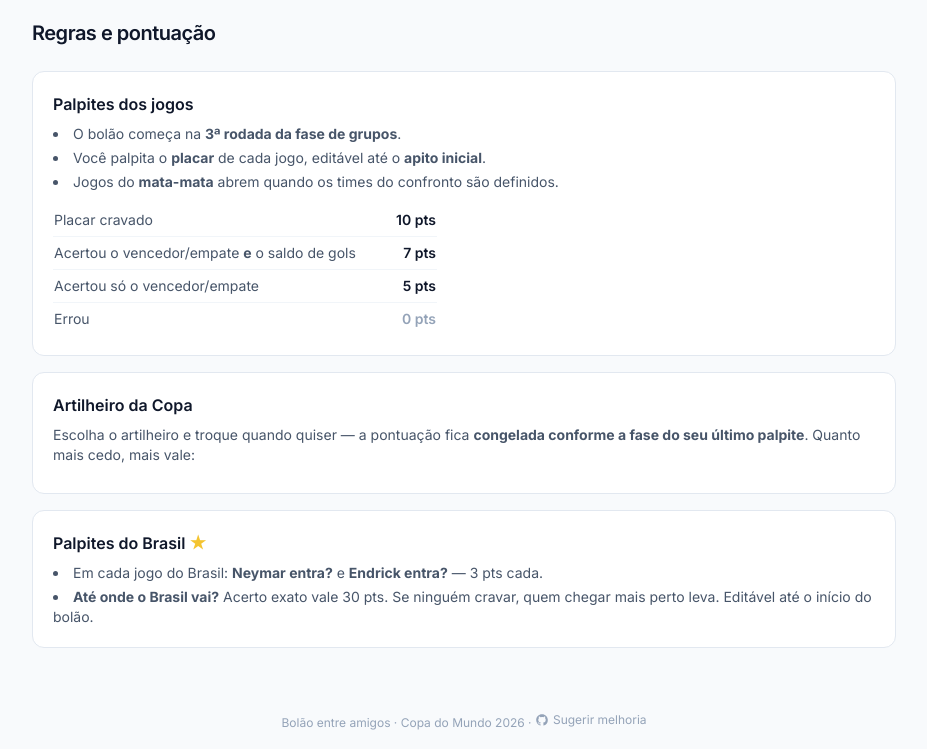
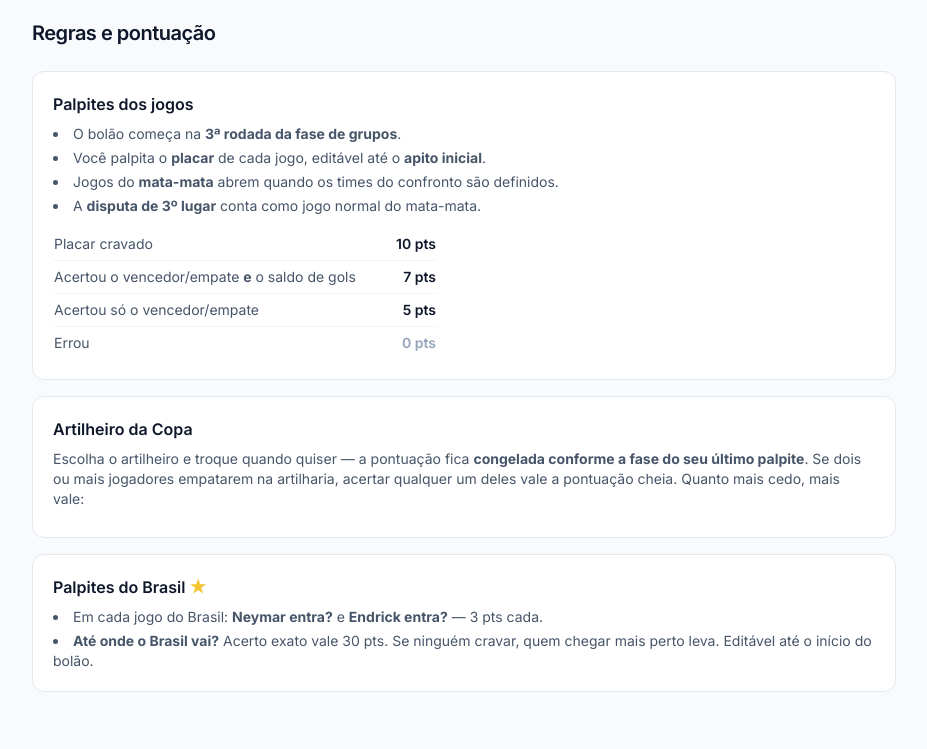
Before and after one commit to marinabpassos/projeto_bolao, a Python web app: template app/templates/regras.html in a window 1280 px wide. Shown: the part 154-903 px from the top of the page, without its empty margins (176-1103 px from the left). Run offline with Jinja, Linux system fonts and the light colour scheme; the template is opened without the code that fills it, so the values that code supplies are empty; some libraries are stand-ins or nearby versions.

Commit message:
feat: rótulos do 3º lugar, regra do empate no artilheiro e dica no admin

```diff
--- a/app/templates/_match_card.html
+++ b/app/templates/_match_card.html
@@ -37,7 +37,7 @@
 
     {% if user and open %}
       {% if pred %}
-      <p class="text-center text-xs text-brand-green mt-2 mb-0.5">✓ Palpite salvo: <b>{{ pred.home_pred }} : {{ pred.away_pred }}</b>{% if m.stage != 'grupos' and pred and pred.qualifier_pred %} · avança: <b>{{ m.home_team if pred.qualifier_pred == 'home' else m.away_team }}</b>{% endif %} — editável até o apito</p>
+      <p class="text-center text-xs text-brand-green mt-2 mb-0.5">✓ Palpite salvo: <b>{{ pred.home_pred }} : {{ pred.away_pred }}</b>{% if m.stage != 'grupos' and pred and pred.qualifier_pred %} · {{ 'leva o 3º' if m.stage == 'terceiro' else 'avança' }}: <b>{{ m.home_team if pred.qualifier_pred == 'home' else m.away_team }}</b>{% endif %} — editável até o apito</p>
       {% endif %}
       <form method="post" action="/palpite/{{ m.id }}" class="flex flex-wrap items-center justify-center gap-2 mt-2">
         <div class="flex items-center justify-center gap-2 w-full">
@@ -53,7 +53,7 @@
         <div id="qualifier-{{ m.id }}"
              class="w-full mt-2"
              style="{{ '' if already_tied else 'display:none' }}">
-          <p class="text-xs text-slate-400 mb-1.5 text-center">Em caso de empate, quem avança? <span class="font-medium text-brand-green">+5 pts</span></p>
+          <p class="text-xs text-slate-400 mb-1.5 text-center">Em caso de empate, {{ 'quem fica com o 3º lugar?' if m.stage == 'terceiro' else 'quem avança?' }} <span class="font-medium text-brand-green">+5 pts</span></p>
           <div class="flex justify-center gap-6 text-sm">
             <label class="flex items-center gap-1.5 cursor-pointer">
               <input type="radio" name="qualifier_pred" value="home"
@@ -98,7 +98,7 @@
       </form>
     {% elif pred %}
       <p class="text-center text-sm text-slate-500 mt-2">
-        Seu palpite: <b class="text-slate-700">{{ pred.home_pred }} : {{ pred.away_pred }}</b>{% if m.stage != 'grupos' and pred.qualifier_pred %} · avança: <b class="text-slate-700">{{ m.home_team if pred.qualifier_pred == 'home' else m.away_team }}</b>{% endif %}
+        Seu palpite: <b class="text-slate-700">{{ pred.home_pred }} : {{ pred.away_pred }}</b>{% if m.stage != 'grupos' and pred.qualifier_pred %} · {{ 'leva o 3º' if m.stage == 'terceiro' else 'avança' }}: <b class="text-slate-700">{{ m.home_team if pred.qualifier_pred == 'home' else m.away_team }}</b>{% endif %}
         {% if m.finished %}· <span class="font-semibold text-brand-green">{{ pred.points }} pts</span>{% endif %}
       </p>
     {% elif not user %}
--- a/app/templates/admin.html
+++ b/app/templates/admin.html
@@ -41,7 +41,7 @@
     <form method="post" action="/admin/gabarito" class="flex flex-col gap-3 text-sm text-slate-600">
       <label>Artilheiro da Copa
         <input name="top_scorer" value="{{ settlement.top_scorer if settlement else '' }}"
-               class="border border-slate-300 rounded-md py-1.5 px-2 w-full mt-1 outline-none focus:border-brand-green" placeholder="Nome do artilheiro">
+               class="border border-slate-300 rounded-md py-1.5 px-2 w-full mt-1 outline-none focus:border-brand-green" placeholder="Nome do artilheiro (empate? separe por vírgula)">
       </label>
       <label>Até onde o Brasil foi
         <select name="brazil_final_phase" class="border border-slate-300 rounded-md py-1.5 px-2 w-full mt-1 outline-none focus:border-brand-green">
@@ -88,7 +88,7 @@
       {% endif %}
       {% if m.stage != 'grupos' %}
       <div class="flex items-center gap-3 text-sm">
-        <span class="text-xs text-slate-400">Quem avançou:</span>
+        <span class="text-xs text-slate-400">{{ 'Quem ficou com o 3º:' if m.stage == 'terceiro' else 'Quem avançou:' }}</span>
         <label class="flex items-center gap-1 text-xs text-slate-500">
           <input type="radio" name="who_advanced" value="home" {{ 'checked' if m.who_advanced == 'home' }}> {{ m.home_team }}
         </label>
--- a/app/templates/regras.html
+++ b/app/templates/regras.html
@@ -10,6 +10,7 @@
       <li>O bolão começa na <b>3ª rodada da fase de grupos</b>.</li>
       <li>Você palpita o <b>placar</b> de cada jogo, editável até o <b>apito inicial</b>.</li>
       <li>Jogos do <b>mata-mata</b> abrem quando os times do confronto são definidos.</li>
+      <li>A <b>disputa de 3º lugar</b> conta como jogo normal do mata-mata.</li>
     </ul>
     <table class="mt-3 text-sm w-full max-w-sm text-slate-600">
       <tr class="border-b border-slate-100"><td class="py-1.5">Placar cravado</td><td class="text-right font-semibold text-slate-900">10 pts</td></tr>
@@ -23,7 +24,9 @@
     <h2 class="font-semibold text-slate-900 mb-2">Artilheiro da Copa</h2>
     <p class="text-sm text-slate-600 mb-2">
       Escolha o artilheiro e troque quando quiser — a pontuação fica
-      <b>congelada conforme a fase do seu último palpite</b>. Quanto mais cedo, mais vale:
+      <b>congelada conforme a fase do seu último palpite</b>. Se dois ou mais
+      jogadores empatarem na artilharia, acertar qualquer um deles vale a
+      pontuação cheia. Quanto mais cedo, mais vale:
     </p>
     <table class="text-sm w-full max-w-sm text-slate-600">
       {% for stage, pts in artilheiro_tiers.items() %}
```
Also changed, not shown: app/templates_data.py (+3 -3 lines).
